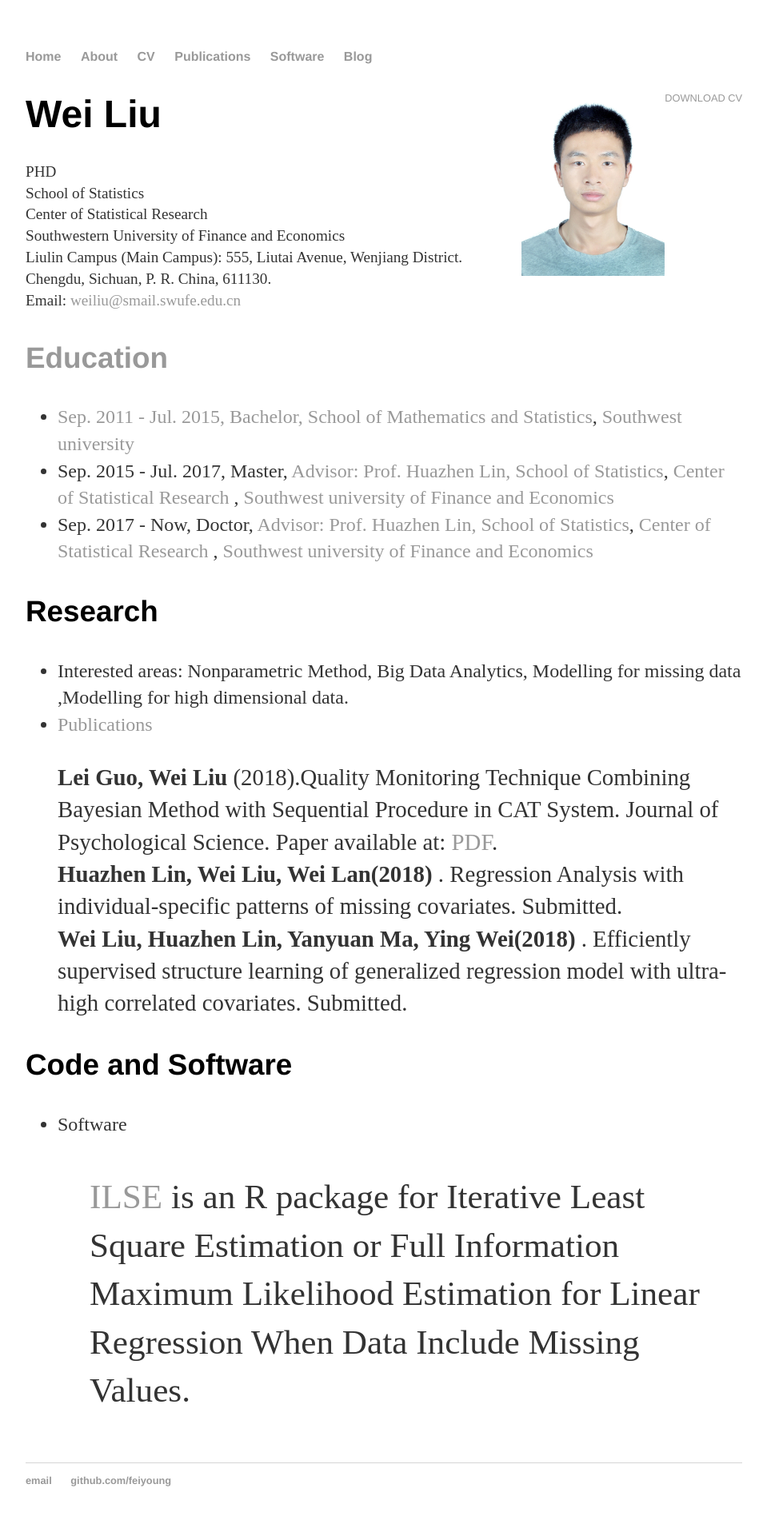
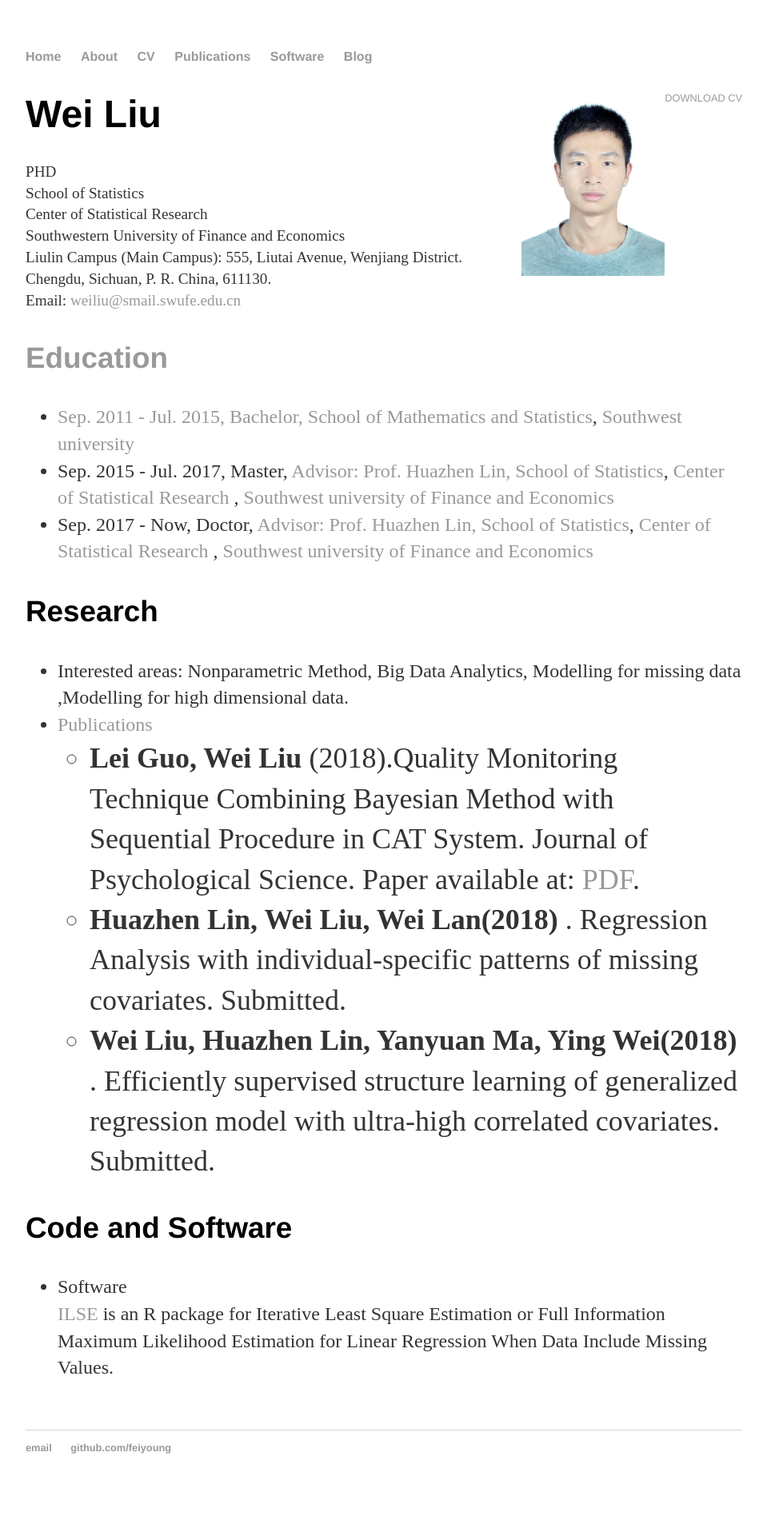
Before and after one commit to feiyoung/feiyoung.github.io, a Jekyll site: the page built from cv/index.html, in a window 1280 px wide. Shown: the whole page at 80% size, without its empty margins (160-1119 px from the left). Built offline with Jekyll 4.4.1, drawn with Linux system fonts in a browser that asks for light colours; after the commit the page ends 1880 px from its top, so only the background shows below that.

Commit message:
'update'

```diff
--- a/cv/index.html
+++ b/cv/index.html
@@ -28,23 +28,19 @@ Email: <a HREF="mailto:weiliu@smail.swufe.edu.cn"> weiliu@smail.swufe.edu.cn<br
   <ul>
   <li>Interested areas: Nonparametric Method, Big Data Analytics, Modelling for missing data ,Modelling for high dimensional data.</li>
   <li><a href="papers.html">Publications</a> </li>
-<p>
-<strong>Lei Guo, Wei Liu </strong> (2018).Quality Monitoring Technique Combining Bayesian Method with Sequential Procedure in CAT System. Journal of Psychological Science. Paper available at: <a href="http://www.psysci.org/EN/article/downloadArticleFile.do?attachType=PDF&id=10065">PDF</a>. <br>
-<strong>Huazhen Lin, Wei Liu, Wei Lan(2018)</strong> . Regression Analysis with individual-specific patterns of missing covariates. Submitted.<br>
-<strong>Wei Liu, Huazhen Lin, Yanyuan Ma, Ying Wei(2018)</strong> . Efficiently supervised structure learning of generalized regression model with ultra-high correlated covariates. Submitted.
-</p>
+  <ul>
+   <li><strong>Lei Guo, Wei Liu </strong> (2018).Quality Monitoring Technique Combining Bayesian Method with Sequential Procedure in CAT System. Journal of Psychological Science. Paper available at: <a href="http://www.psysci.org/EN/article/downloadArticleFile.do?attachType=PDF&id=10065">PDF</a>. </li>
+  <li><strong>Huazhen Lin, Wei Liu, Wei Lan(2018)</strong> . Regression Analysis with individual-specific patterns of missing covariates. Submitted.</li>
+  <li><strong>Wei Liu, Huazhen Lin, Yanyuan Ma, Ying Wei(2018)</strong> . Efficiently supervised structure learning of generalized regression model with ultra-high correlated covariates. Submitted.</li>
+</ul>
   </ul>
 
 
 
   <h3>Code and Software</h3>
   <ul>
-<li>
-Software
-<ul>
-<p> <a href="https://github.com/feiyoung/ILSE">ILSE</a> is an R package for Iterative Least Square Estimation or Full Information Maximum Likelihood Estimation for Linear Regression When Data Include Missing Values.
- </p>
-</ul>
+  <li>Software</li>
+<a href="https://github.com/feiyoung/ILSE">ILSE</a> is an R package for Iterative Least Square Estimation or Full Information Maximum Likelihood Estimation for Linear Regression When Data Include Missing Values.
   </ul>
 
   </div>
```
Lines whose indentation alone changed are shown as unchanged.
